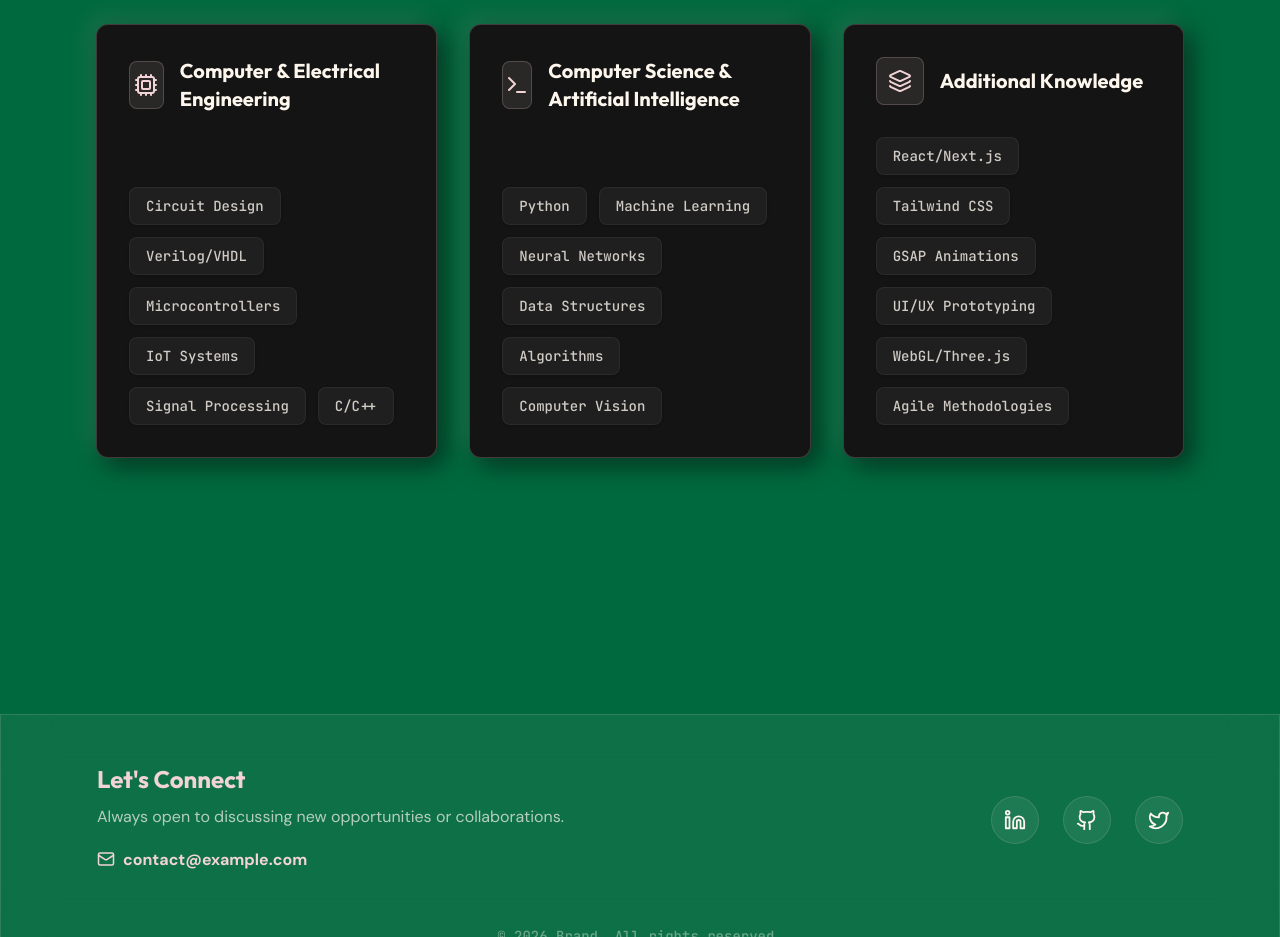
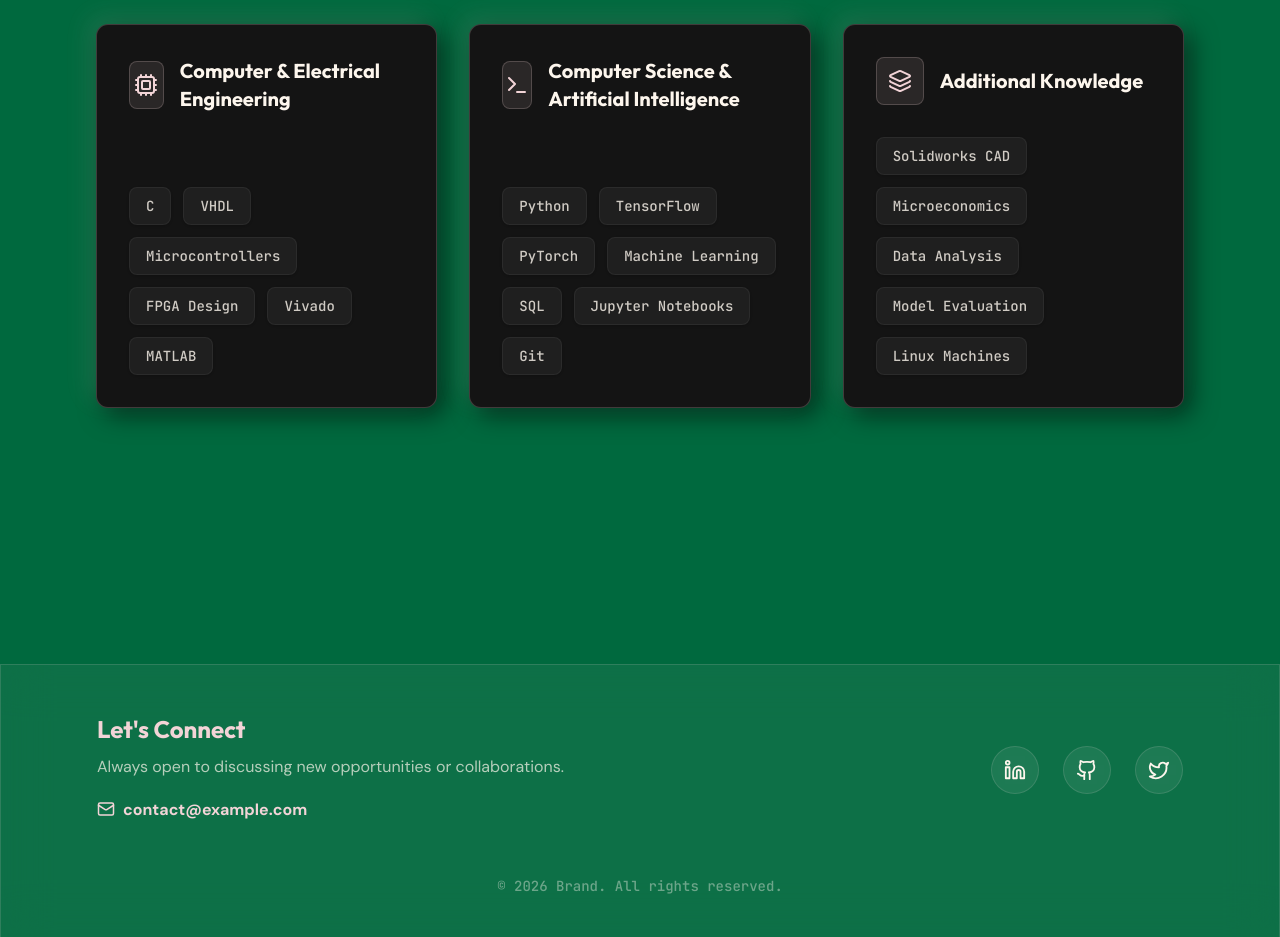
Before and after one commit to brandoc713/bcarido-portfolio-2026, a React (Vite) app: page / in a window 1280 px wide. Shown: the part 5220-6157 px from the top of the page. Built offline with nearby package versions, Linux system fonts and the light colour scheme.

Commit message:
Finished and made some changes to the "Skills" section.

```diff
--- a/src/components/Skills.jsx
+++ b/src/components/Skills.jsx
@@ -9,17 +9,17 @@ const skillCategories = [
   {
     title: "Computer & Electrical Engineering",
     icon: <Cpu size={24} className="text-brand-rosewhite" />,
-    skills: ["Circuit Design", "Verilog/VHDL", "Microcontrollers", "IoT Systems", "Signal Processing", "C/C++"]
+    skills: ["C", "VHDL", "Microcontrollers", "FPGA Design", "Vivado", "MATLAB"]
   },
   {
     title: "Computer Science & Artificial Intelligence",
     icon: <Terminal size={24} className="text-brand-rosewhite" />,
-    skills: ["Python", "Machine Learning", "Neural Networks", "Data Structures", "Algorithms", "Computer Vision"]
+    skills: ["Python", "TensorFlow", "PyTorch", "Machine Learning", "SQL", "Jupyter Notebooks", "Git"]
   },
   {
     title: "Additional Knowledge",
     icon: <Layers size={24} className="text-brand-rosewhite" />,
-    skills: ["React/Next.js", "Tailwind CSS", "GSAP Animations", "UI/UX Prototyping", "WebGL/Three.js", "Agile Methodologies"]
+    skills: ["Solidworks CAD", "Microeconomics", "Data Analysis", "Model Evaluation", "Linux Machines"]
   }
 ];
 
```
